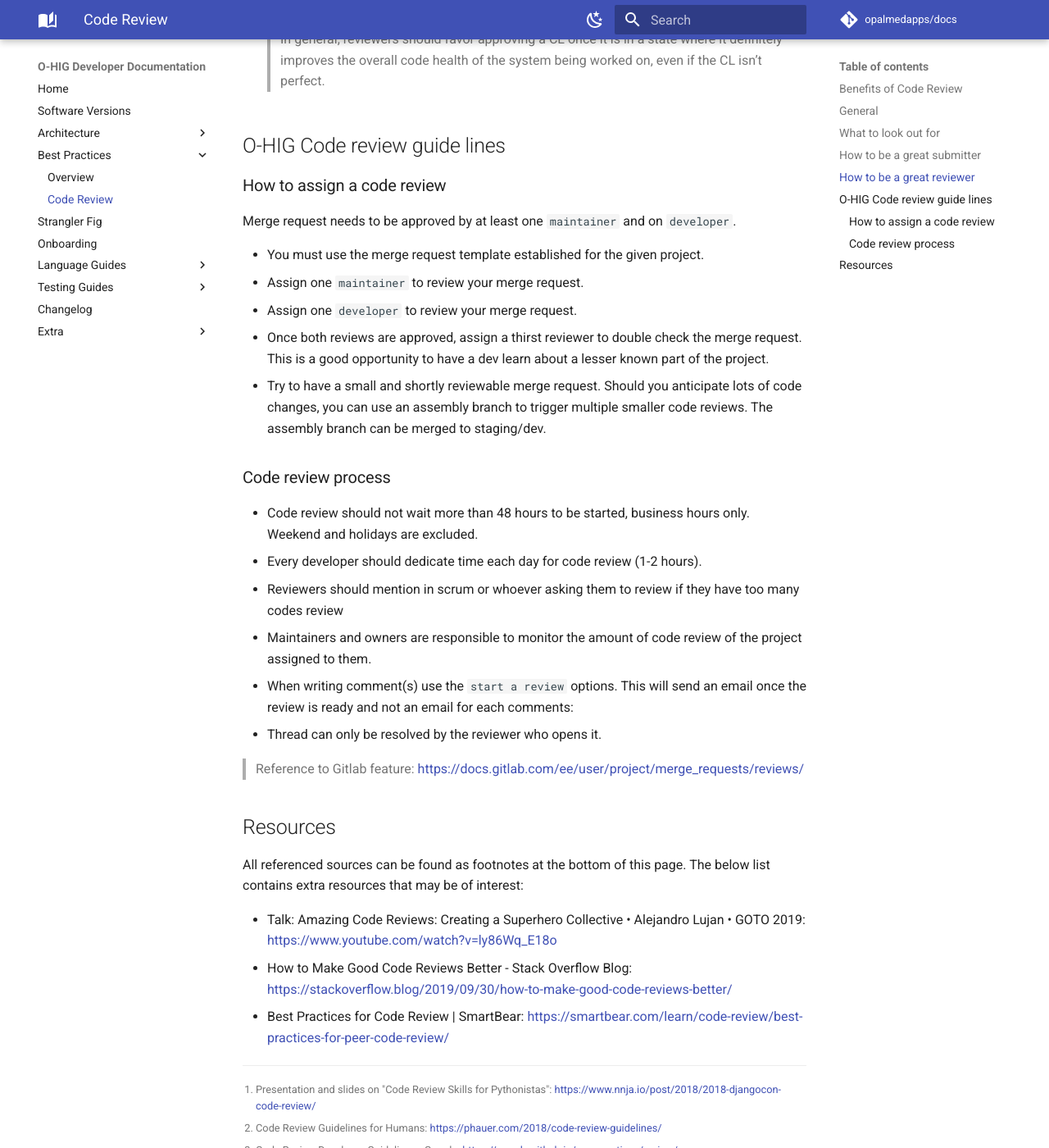
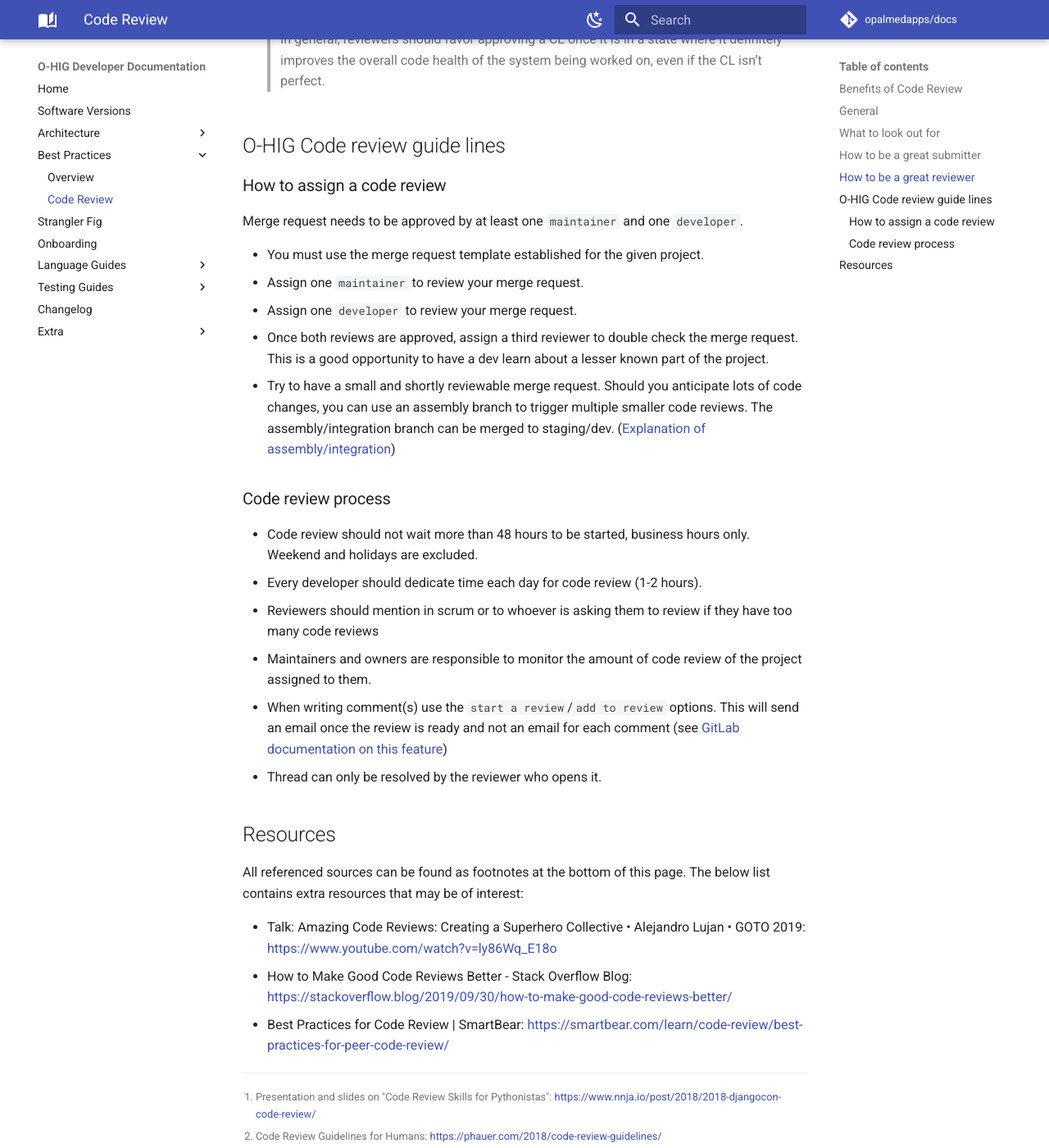
Before and after one commit to opalmedapps/docs, an MkDocs documentation site: the page built from docs/code_review.md, in a window 1280 px wide and 1400 px high, scrolled down 3431 px. Shown: the whole window at 82% size. Built offline with MkDocs 1.6.1 and Material for MkDocs 9.7.7, drawn with Linux system fonts in a browser that asks for light colours; comment, search, counter and statistics services are not loaded.

Commit message:
Adjust test according to code review
(cherry picked from commit 90b9061a988ea130be9cddece75b13f5bc1f690e)

Co-authored-by: david.gagne <david.gagne@muhc.mcgill.ca>

```diff
--- a/docs/code_review.md
+++ b/docs/code_review.md
@@ -76,24 +76,22 @@ The following is a short summary of how to be a great submitter (sources with mo
 
 ### How to assign a code review
 
-Merge request needs to be approved by at least one `maintainer` and on `developer`.
+Merge request needs to be approved by at least one `maintainer` and one `developer`.
 
 * You must use the merge request template established for the given project.
 * Assign one `maintainer` to review your merge request.
 * Assign one `developer` to review your merge request.
-* Once both reviews are approved, assign a thirst reviewer to double check the merge request. This is a good opportunity to have a dev learn about a lesser known part of the project.
-* Try to have a small and shortly reviewable merge request. Should you anticipate lots of code changes, you can use an assembly branch to trigger multiple smaller code reviews. The assembly branch can be merged to staging/dev.
+* Once both reviews are approved, assign a third reviewer to double check the merge request. This is a good opportunity to have a dev learn about a lesser known part of the project.
+* Try to have a small and shortly reviewable merge request. Should you anticipate lots of code changes, you can use an assembly branch to trigger multiple smaller code reviews. The assembly/integration branch can be merged to staging/dev. ([Explanation of assembly/integration](https://remarkablemark.org/blog/2021/03/08/git-integration-branch-workflow/))
 
 ### Code review process
 
 * Code review should not wait more than 48 hours to be started, business hours only. Weekend and holidays are excluded.
 * Every developer should dedicate time each day for code review (1-2 hours).
-* Reviewers should mention in scrum or whoever asking them to review if they have too many codes review
+* Reviewers should mention in scrum or to whoever is asking them to review if they have too many code reviews
 * Maintainers and owners are responsible to monitor the amount of code review of the project assigned to them.
-* When writing comment(s) use the `start a review` options. This will send an email once the review is ready and not an email for each comments:
+* When writing comment(s) use the `start a review`/`add to review` options. This will send an email once the review is ready and not an email for each comment (see [GitLab documentation on this feature](https://docs.gitlab.com/ee/user/project/merge_requests/reviews/))
 * Thread can only be resolved by the reviewer who opens it.
-
-> Reference to Gitlab feature: https://docs.gitlab.com/ee/user/project/merge_requests/reviews/
 
 ## Resources
 
```
